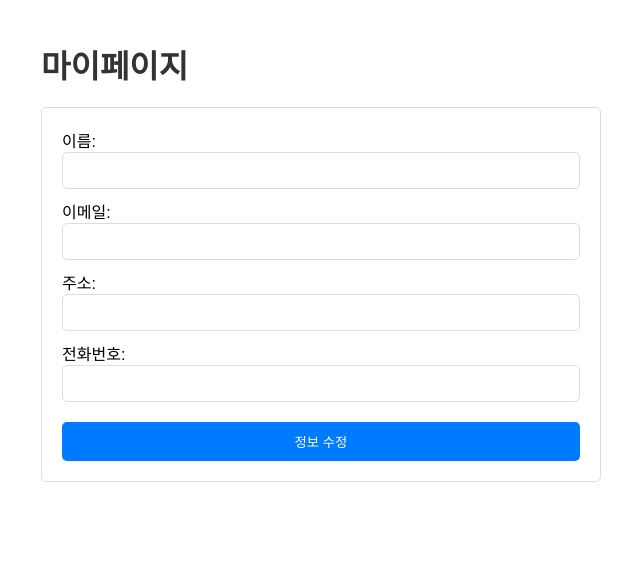
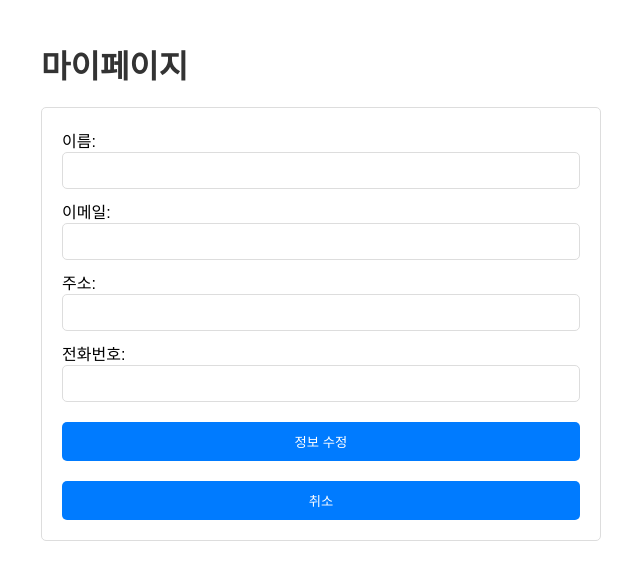
Before and after one commit to article7Webide/IDE-Front, a React (Create React App) app: page /mypage in a window 1280 px wide. Shown: the top 580 px of the page, without its empty margins (319-959 px from the left). Built offline with nearby package versions, Linux system fonts and the light colour scheme; no server answers.

Commit message:
취소 버튼 추가, css 파일 변경

```diff
--- a/src/pages/MyPage/Mypage.css
+++ /dev/null
@@ -1,54 +0,0 @@
-.myPage {
-  width: 100%;
-  max-width: 600px;
-  margin: 0 auto;
-  padding: 20px;
-  box-sizing: border-box;
-  font-family: 'Arial', sans-serif;
-}
-
-.myPage h1 {
-  color: #333;
-  margin-bottom: 20px;
-}
-
-.myPage form {
-  border: 1px solid #ddd;
-  padding: 20px;
-  border-radius: 5px;
-}
-
-.myPage label {
-  display: block;
-  margin-bottom: 10px;
-}
-
-.myPage label span {
-  display: block;
-  color: #666;
-  margin-bottom: 5px;
-}
-
-.myPage input {
-  width: 100%;
-  padding: 10px;
-  border: 1px solid #ddd;
-  border-radius: 5px;
-  box-sizing: border-box;
-}
-
-.myPage button {
-  display: block;
-  width: 100%;
-  padding: 10px;
-  background-color: #007BFF;
-  color: white;
-  border: none;
-  border-radius: 5px;
-  margin-top: 20px;
-  cursor: pointer;
-}
-
-.myPage button:hover {
-  background-color: #0056b3;
-}
--- a/src/pages/MyPage/Mypage.jsx
+++ b/src/pages/MyPage/Mypage.jsx
@@ -1,14 +1,18 @@
 import React, { useState, useEffect } from 'react';
 import axios from 'axios';
-import './Mypage.css';
+import styles from './Mypage.module.scss'
+import { Link, useNavigate } from 'react-router-dom/dist';
 
 const MyPage = () => {
-  const [userInfo, setUserInfo] = useState ({
+  const [userInfo, setUserInfo] = useState({
     name: '',
     email: '',
     address: '',
     phone: '',
   });
+
+  const navigate = useNavigate();
+
 
   useEffect(() => {
     axios.get('/api/userInfo')
@@ -23,7 +27,7 @@ const MyPage = () => {
   const handleChange = (e) => {
     setUserInfo({
       ...userInfo,
-      [e.target.name]:e.target.value,
+      [e.target.name]: e.target.value,
     });
   };
 
@@ -39,7 +43,7 @@ const MyPage = () => {
   };
 
   return (
-    <div className='myPage'>
+    <div className={styles.myPage}>
       <h1>마이페이지</h1>
       <form onSubmit={handleSubmit}>
         <label>
@@ -59,6 +63,7 @@ const MyPage = () => {
           <input type='tel' name='phone' value={userInfo.phone} onChange={handleChange} />
         </label>
         <button type='sumbmit'>정보 수정</button>
+          <button onClick={() => navigate("/main")}>취소</button>
       </form>
     </div>
   );
--- a/src/pages/MyPage/Mypage.module.scss
+++ b/src/pages/MyPage/Mypage.module.scss
@@ -0,0 +1,55 @@
+.myPage {
+  width: 100%;
+  max-width: 600px;
+  margin: 0 auto;
+  padding: 20px;
+  box-sizing: border-box;
+  font-family: 'Arial', sans-serif;
+
+  h1 {
+    color: #333;
+    margin-bottom: 20px;
+  }
+
+  form {
+    border: 1px solid #ddd;
+    padding: 20px;
+    border-radius: 5px;
+  }
+
+  label {
+    display: block;
+    margin-bottom: 10px;
+  }
+
+  label span {
+    display: block;
+    color: #666;
+    margin-bottom: 5px;
+  }
+
+  input {
+    width: 100%;
+    padding: 10px;
+    border: 1px solid #ddd;
+    border-radius: 5px;
+    box-sizing: border-box;
+  }
+
+  button {
+    display: block;
+    width: 100%;
+    padding: 10px;
+    background-color: #007BFF;
+    color: white;
+    border: none;
+    border-radius: 5px;
+    margin-top: 20px;
+    cursor: pointer;
+  }
+
+  button:hover {
+    background-color: #0056b3;
+  }
+
+}
```
Lines whose indentation alone changed are shown as unchanged.
